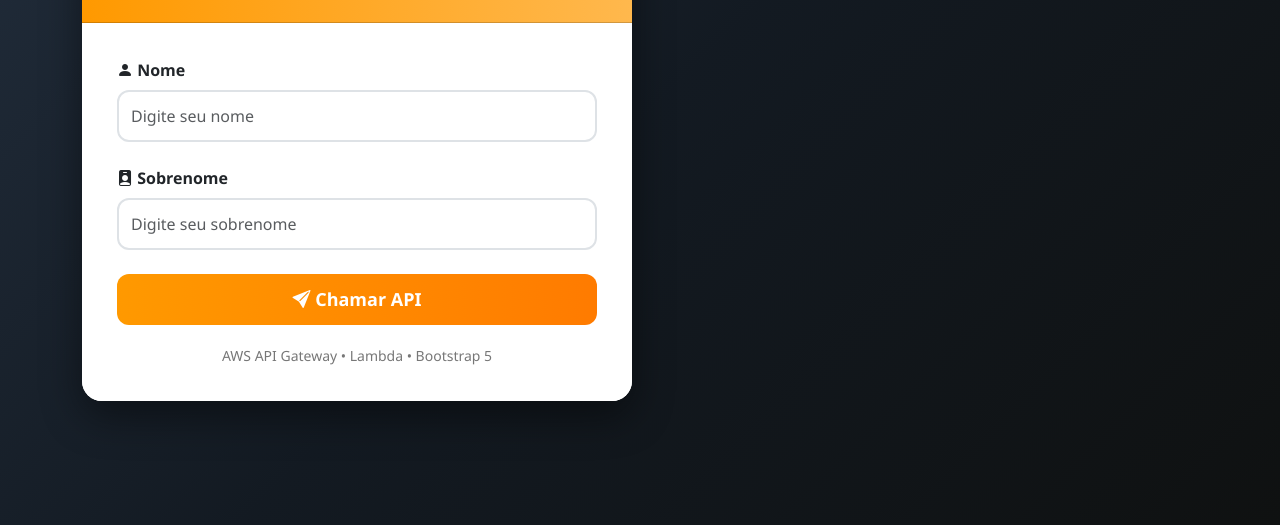
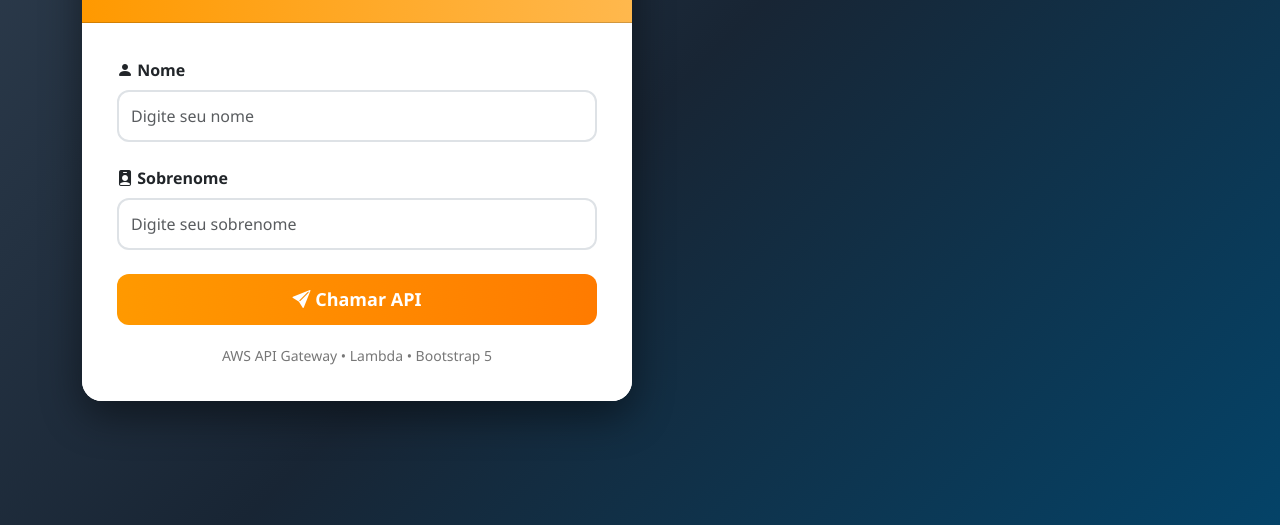
Before and after one commit to roger437linux/aws_api_gateway, a plain HTML site: page index.html in a window 1280 px wide. Shown: the part 275-800 px from the top of the page. Drawn offline with nearby package versions, Linux system fonts and the light colour scheme; some packages are replaced by stand-ins of ours; a script that the page names is missing.

Commit message:
Add index file

```diff
--- a/index.html
+++ b/index.html
@@ -23,7 +23,7 @@
             display:flex;
             justify-content:center;
             align-items:center;
-            background:linear-gradient(135deg,#232F3E,#131A22,#0F1111);
+            background:linear-gradient(135deg,#303f50,#182534,#044368);
             font-family:'Segoe UI',Tahoma,Geneva,Verdana,sans-serif;
         }
 
```
